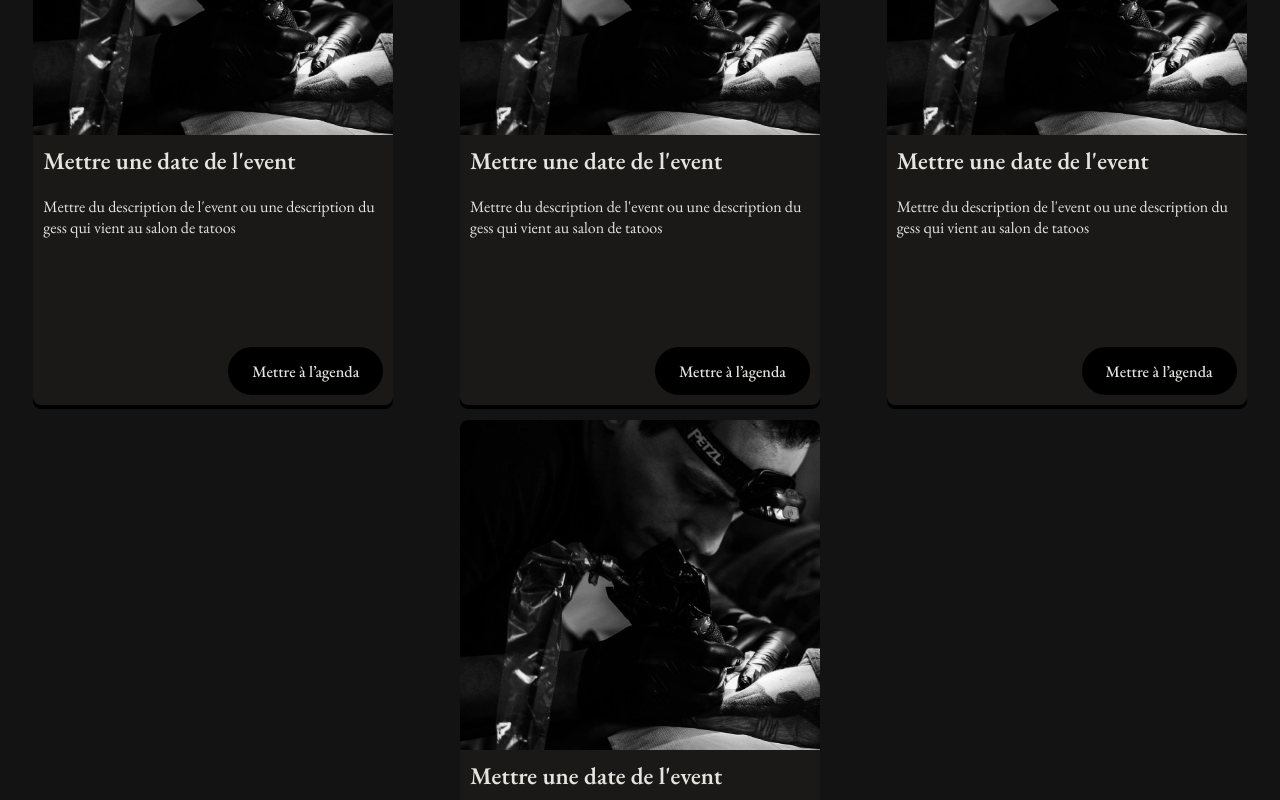
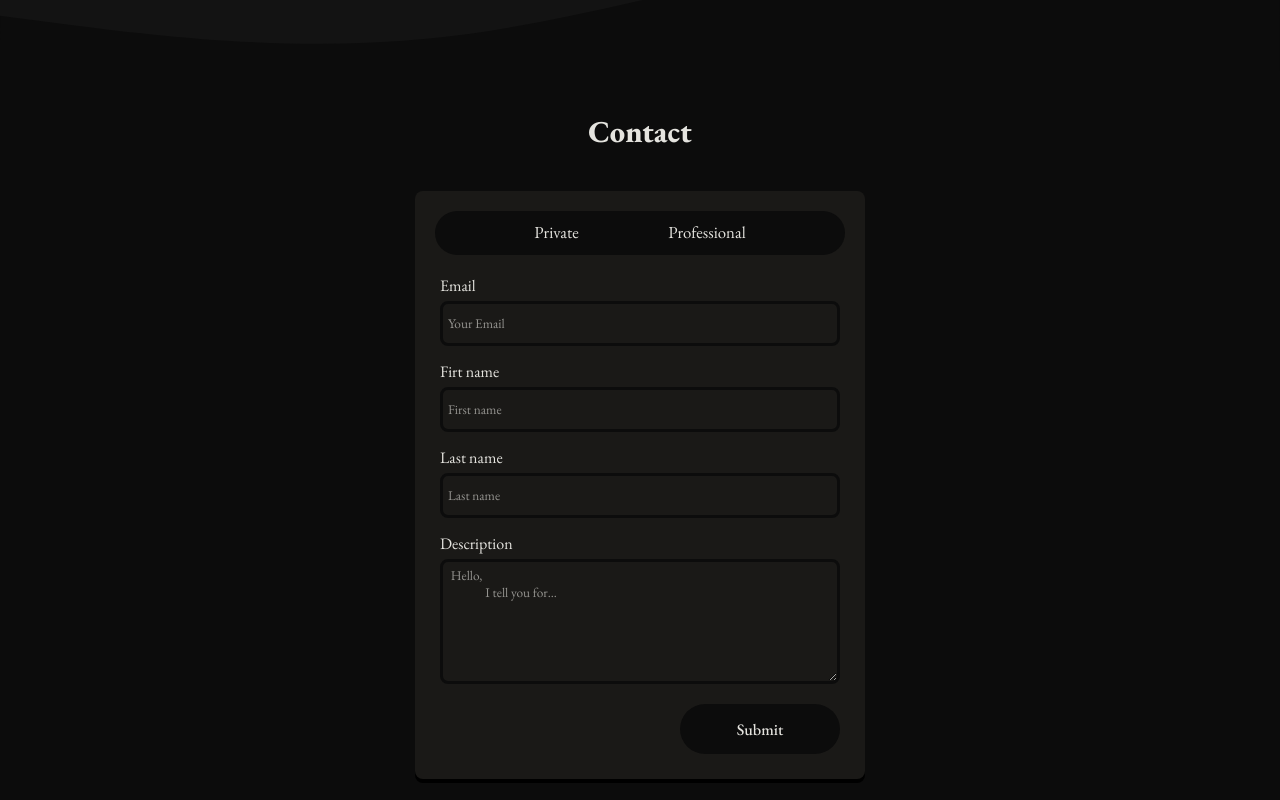
Before and after one commit to Amar-DevWeb/g-sathan, a React (Create React App) app: page / in a window 1280 px wide. Shown: the part 2700-3500 px from the top of the page. Built offline with nearby package versions, Linux system fonts and the light colour scheme.

Commit message:
fix bug commit github

```diff
--- a/src/pages/Calendar/Calendar.js
+++ b/src/pages/Calendar/Calendar.js
@@ -44,26 +44,6 @@ export default function Calendar({ calendarRef, setVisible }) {
           date="Mettre une date de l'event"
           description="Mettre du description de l'event ou une description du gess qui vient au salon de tatoos"
         />
-        <Card
-          className={`${styles.Card}`}
-          date="Mettre une date de l'event"
-          description="Mettre du description de l'event ou une description du gess qui vient au salon de tatoos"
-        />
-        <Card
-          className={`${styles.Card}`}
-          date="Mettre une date de l'event"
-          description="Mettre du description de l'event ou une description du gess qui vient au salon de tatoos"
-        />
-        <Card
-          className={`${styles.Card}`}
-          date="Mettre une date de l'event"
-          description="Mettre du description de l'event ou une description du gess qui vient au salon de tatoos"
-        />
-        <Card
-          className={`${styles.Card}`}
-          date="Mettre une date de l'event"
-          description="Mettre du description de l'event ou une description du gess qui vient au salon de tatoos"
-        />
       </div>
     </section>
   );
```
